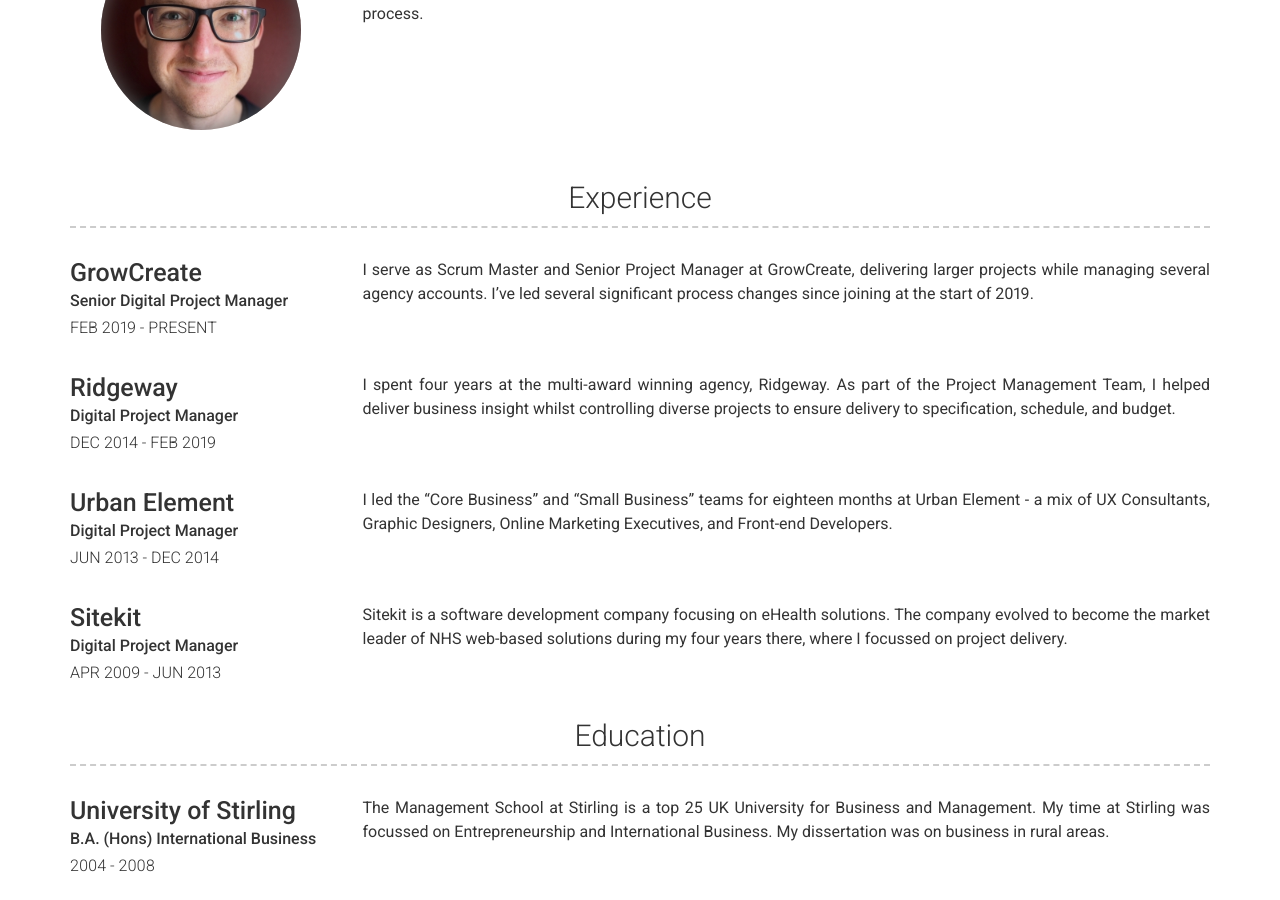
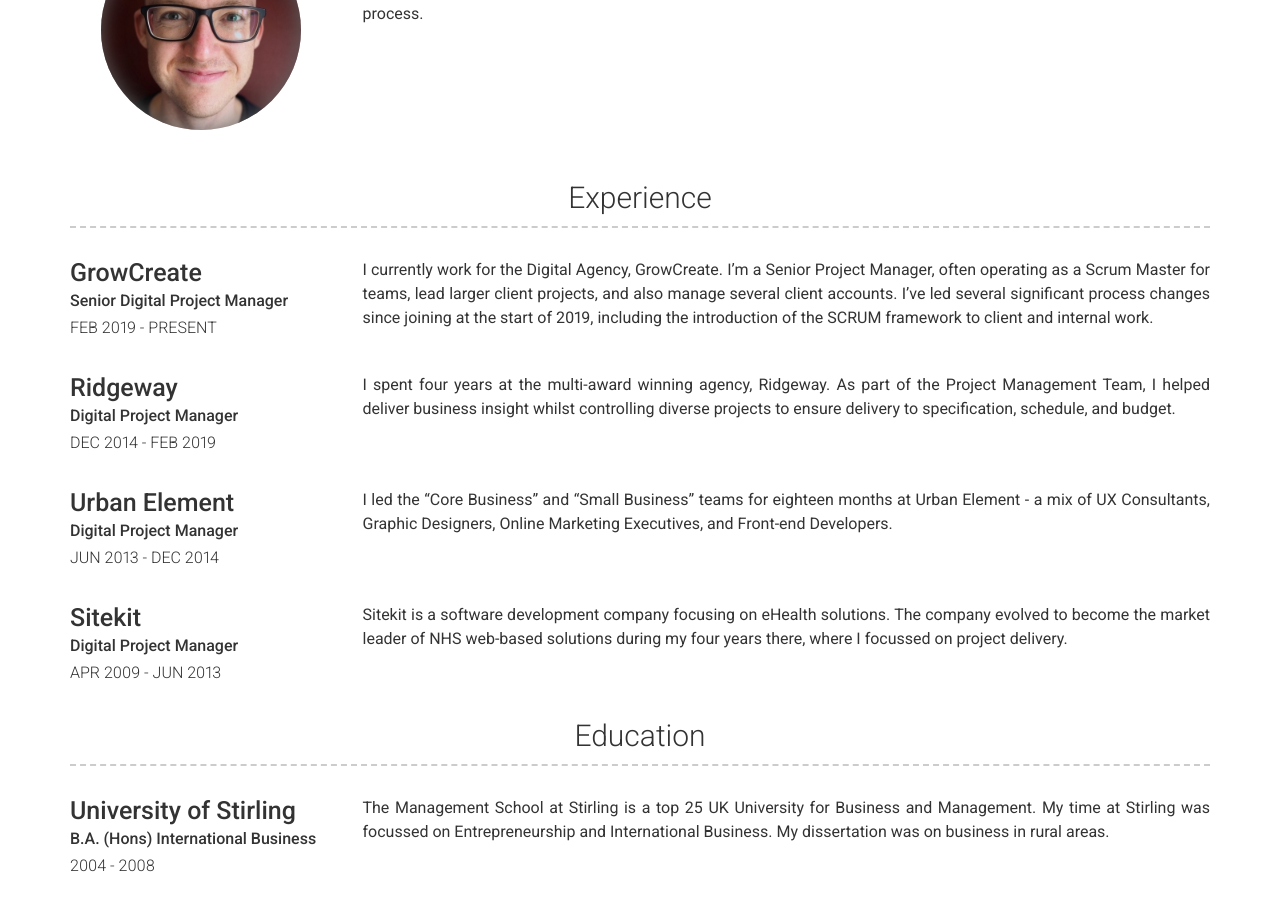
Before and after one commit to csgdavidson/Charlie-Davidson2, a Jekyll site: the page built from index.md, in a window 1280 px wide and 900 px high, scrolled down 349 px. Built offline with Jekyll 4.4.1, drawn with Linux system fonts in a browser that asks for light colours; nearby versions of some CDN libraries.

Commit message:
Update experience.yml

```diff
--- a/_data/experience.yml
+++ b/_data/experience.yml
@@ -4,7 +4,7 @@
   job_title: Senior Digital Project Manager
   dates: FEB 2019 - PRESENT
   description:
-    I serve as Scrum Master and Senior Project Manager at GrowCreate, delivering larger projects while managing several agency accounts. I've led several significant process changes since joining at the start of 2019.
+    I currently work for the Digital Agency, GrowCreate. I'm a Senior Project Manager, often operating as a Scrum Master for teams, lead larger client projects, and also manage several client accounts. I've led several significant process changes since joining at the start of 2019, including the introduction of the SCRUM framework to client and internal work.
 
 - company: Ridgeway
   job_title: Digital Project Manager
```
